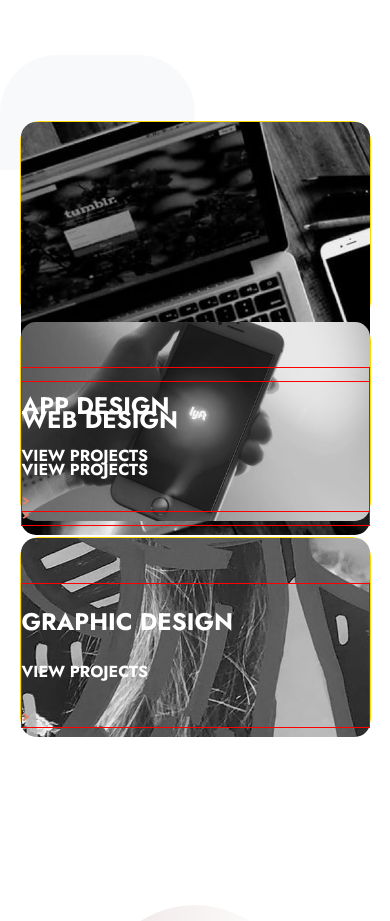
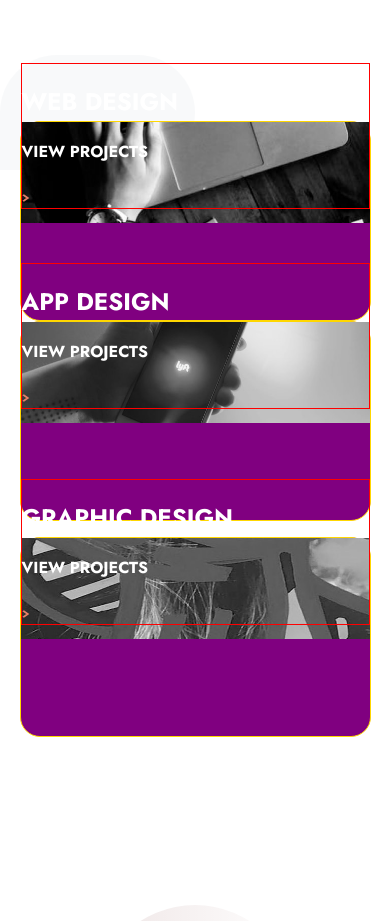
Before and after one commit to SJellen/designo, a Next.js app: page / in a window 390 px wide. Shown: the part 1020-1941 px from the top of the page. Built offline with nearby package versions, Linux system fonts and the light colour scheme.

Commit message:
work on imagenav and path to web design image

```diff
--- a/components/Home/WebDesignTileHome.js
+++ b/components/Home/WebDesignTileHome.js
@@ -10,13 +10,13 @@ export default function WebDesignTileHome() {
        <div className={styles.container}>
          <div className={styles.imgContainer}>
             <div className={styles.imgContainerDesktop}>
-                    <Image src="/assets/home/desktop/image-web-design-large.jpg" alt="speaker" width="541" height="640"  className={styles.img}/>
+                    <Image src="/assets/home/desktop/image-web-design-large.jpg" alt="laptop" width="541" height="640"  className={styles.img}/>
                 </div>
                 <div className={styles.imgContainerTablet}>
-                    <Image src="/assets/home/tablet/image-web-design-large.jpg" alt="speaker" width="689" height="200"  className={styles.img}/>
+                    <Image src="/assets/home/tablet/image-web-design.jpg" alt="laptop" width="689" height="200"  className={styles.img}/>
                 </div>
                 <div className={styles.imgContainerMobile}>
-                    <Image src="/assets/home/mobile/image-web-design-large.jpg" alt="speaker" width="327" height="250"  className={styles.img}/>
+                    <Image src="/assets/home/mobile/image-web-design.jpg" alt="laptop" width="327" height="250"  className={styles.img}/>
                 </div>
             </div>
          <div className={styles.textContainer}>
--- a/styles/Home/ImageNav.module.scss
+++ b/styles/Home/ImageNav.module.scss
@@ -51,7 +51,7 @@
     }
 
     .rightContainer {
-        widtH: 100%;
+        width: 100%;
     }
 
     .topContainer {
@@ -60,6 +60,6 @@
     }
 
     .bottomContainer {
-        height: 200px;;
+        height: 200px;
     }
 }
--- a/styles/ImageNavTile.module.scss
+++ b/styles/ImageNavTile.module.scss
@@ -36,3 +36,19 @@
     margin-top: -10rem;
     border: 1px solid red;
 }
+
+@media only screen and (max-width: 900px) {
+    .container {
+        background-color: purple;
+    }
+    .imgContainer {
+        .imgContainerDesktop {
+            display: none;
+        }
+        .imgContainerTablet {
+            display: flex;
+        }
+    }
+
+
+}
```
